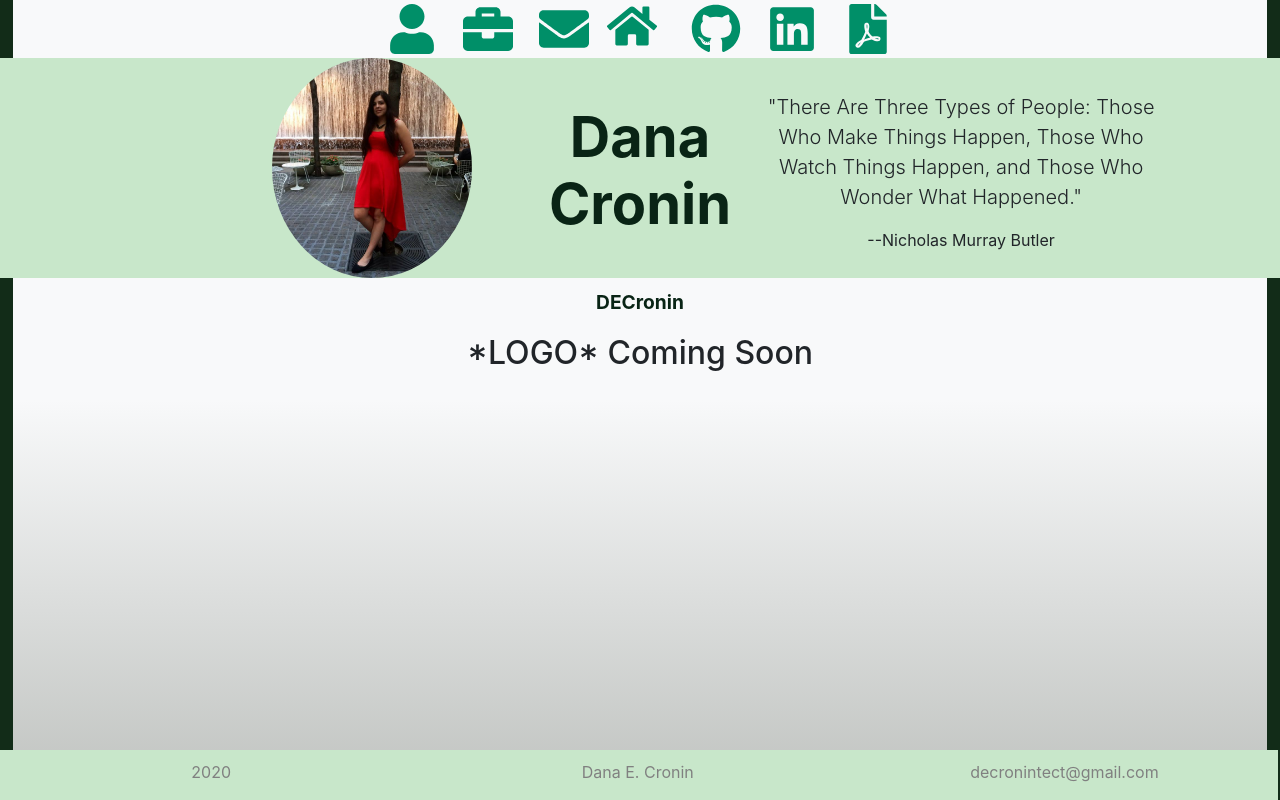
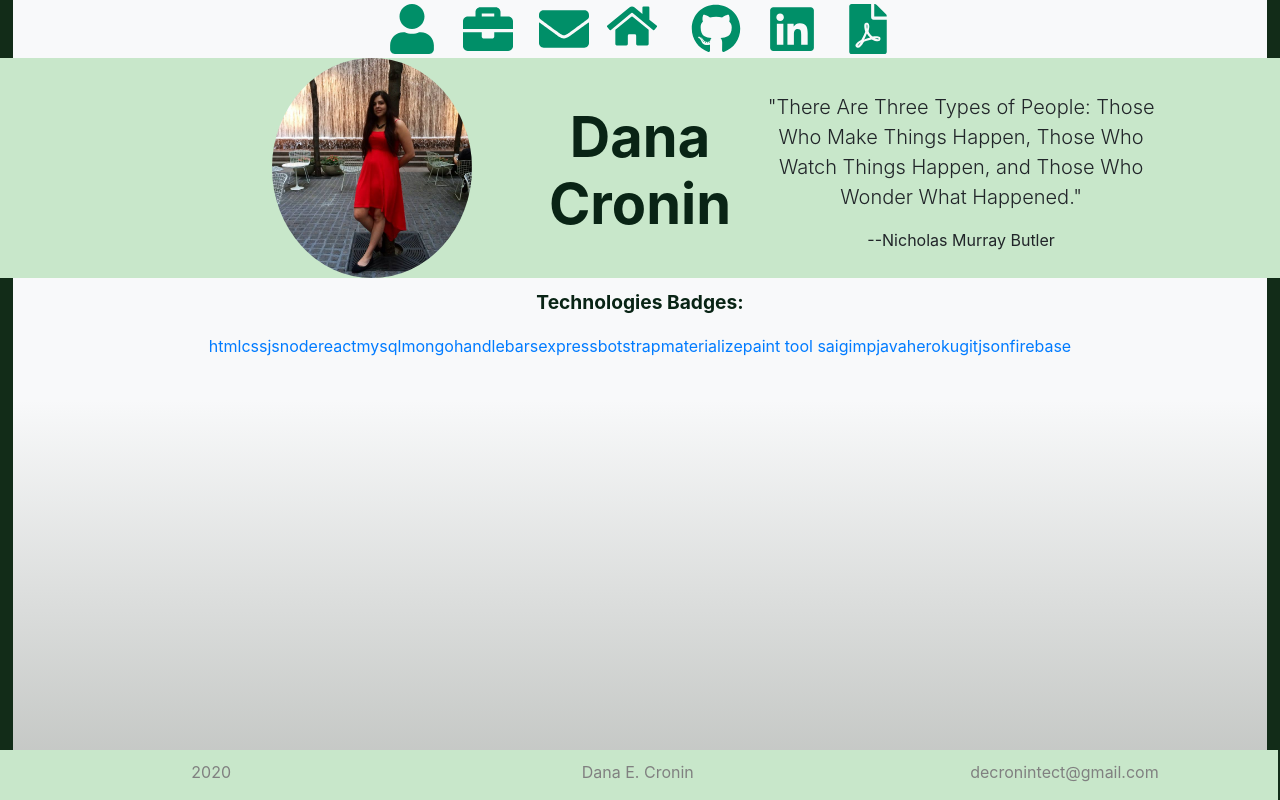
Before and after one commit to DECronin/decronin-reacttech, a React (Create React App) app: page / in a window 1280 px wide. Built offline with nearby package versions, Linux system fonts and the light colour scheme.

Commit message:
badges for logos prep

```diff
--- a/src/comonents/Logo/index.js
+++ b/src/comonents/Logo/index.js
@@ -2,8 +2,27 @@ import React from 'react';
 
 function Logo(){
     return(<>
-        <h1>DECronin</h1>
-        <h2>*LOGO* Coming Soon</h2>
+        <h1>Technologies Badges:</h1>
+        <div className="logo-tech-links">
+            <a href="">html</a>
+            <a href="">css</a>
+            <a href="">js</a>
+            <a href="">node</a>
+            <a href="">react</a>
+            <a href="">mysql</a>
+            <a href="">mongo</a>
+            <a href="">handlebars</a>
+            <a href="">express</a>
+            <a href="">botstrap</a>
+            <a href="">materialize</a>
+            <a href="">paint tool sai</a>
+            <a href="">gimp</a>
+            <a href="">java</a>
+            <a href="">heroku</a>
+            <a href="">git</a>
+            <a href="">json</a>
+            <a href="">firebase</a>
+        </div>
     </>)
 }
 
```
